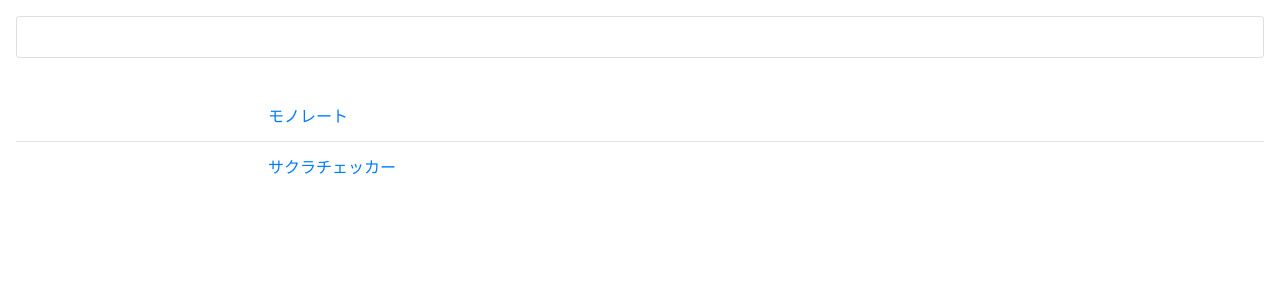
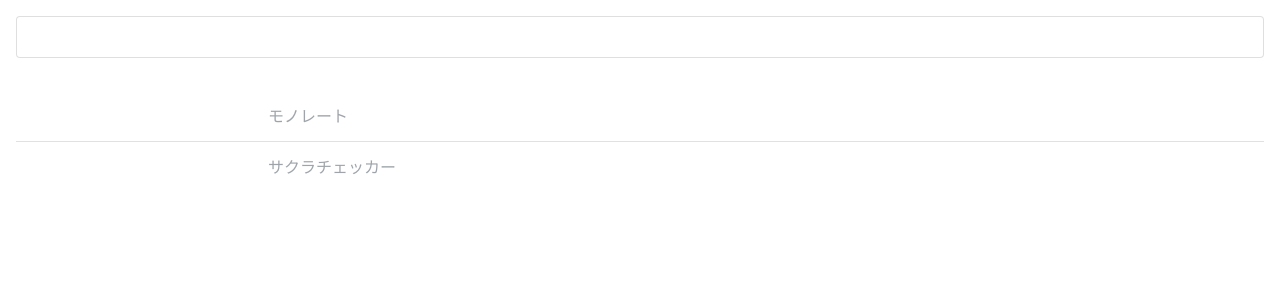
Before and after one commit to sharkpp/amazon-price-check, a React (Create React App) app: page / in a window 1280 px wide. Shown: the top 300 px of the page. Built offline with nearby package versions, Linux system fonts and the light colour scheme.

Commit message:
修正 商品が未選択のときみリンクを押せないように

```diff
--- a/src/components/CheckerServiceLink.js
+++ b/src/components/CheckerServiceLink.js
@@ -15,8 +15,9 @@
     <Button
       variant="link"
       className="checker-link"
-      href={checkerService.getUrl(queryParams.asin)}
+      href={queryParams.asin&&checkerService.getUrl(queryParams.asin)}
       target="_blank"
+      disabled={!queryParams.asin}
     >
       {checkerService.name}
     </Button>
```
